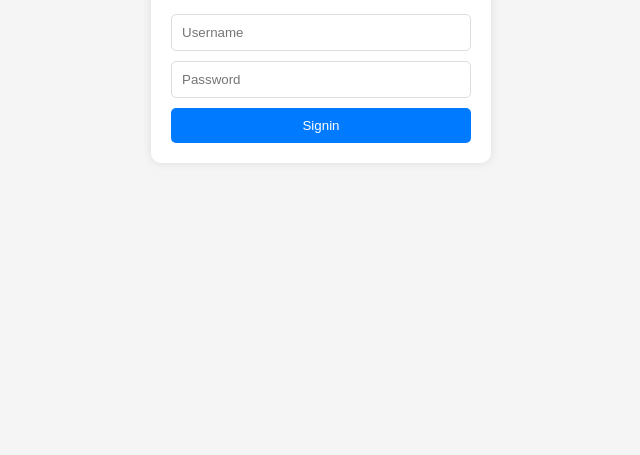
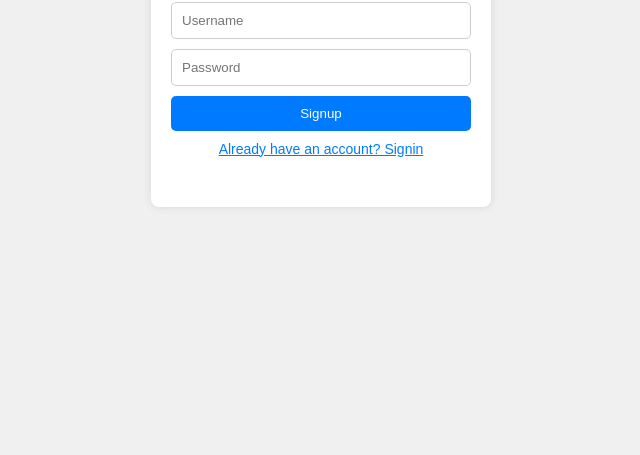
Before and after one commit to atulsingh9507/attendance_app, a plain HTML site: page static/index.html in a window 1280 px wide. Shown: the part 345-800 px from the top of the page, without its empty margins (319-959 px from the left). Drawn offline with Linux system fonts and the light colour scheme.

Commit message:
updated design

```diff
--- a/static/index.html
+++ b/static/index.html
@@ -7,32 +7,51 @@
     <style>
         body {
             font-family: Arial, sans-serif;
-            background-color: #f5f5f5;
+            background-color: #f0f0f0;
             margin: 0;
-            padding: 0;
+            display: flex;
+            justify-content: center;
+            align-items: center;
+            height: 100vh;
         }
         .container {
-            max-width: 300px;
-            margin: 50px auto;
+            width: 300px;
             padding: 20px;
             background-color: #ffffff;
-            border-radius: 10px;
+            border-radius: 8px;
             box-shadow: 0 0 10px rgba(0, 0, 0, 0.1);
+            text-align: center;
         }
         h1 {
-            text-align: center;
+            margin-bottom: 20px;
+            color: #333;
+        }
+        .toggle-form {
+            margin-bottom: 20px;
+        }
+        .toggle-form button {
+            background-color: transparent;
+            border: none;
+            cursor: pointer;
+            color: #007bff;
+            text-decoration: underline;
+            font-size: 14px;
         }
         form {
             display: flex;
             flex-direction: column;
+            align-items: center;
         }
         input {
+            width: 100%;
             margin-bottom: 10px;
             padding: 10px;
-            border: 1px solid #ddd;
+            border: 1px solid #ccc;
             border-radius: 5px;
+            box-sizing: border-box;
         }
         button {
+            width: 100%;
             padding: 10px;
             background-color: #007bff;
             color: white;
@@ -53,15 +72,27 @@
             <input type="password" id="signupPassword" placeholder="Password" required>
             <button type="submit">Signup</button>
         </form>
-        <h1>Signin</h1>
-        <form id="signinForm">
+        <div class="toggle-form">
+            <button id="toggleSignin">Already have an account? Signin</button>
+        </div>
+        <form id="signinForm" style="display: none;">
+            <h1>Signin</h1>
             <input type="text" id="signinUsername" placeholder="Username" required>
             <input type="password" id="signinPassword" placeholder="Password" required>
             <button type="submit">Signin</button>
         </form>
     </div>
     <script>
-        document.getElementById('signupForm').addEventListener('submit', async (e) => {
+        const signupForm = document.getElementById('signupForm');
+        const signinForm = document.getElementById('signinForm');
+        const toggleSignin = document.getElementById('toggleSignin');
+
+        toggleSignin.addEventListener('click', function() {
+            signupForm.style.display = 'none';
+            signinForm.style.display = 'flex';
+        });
+
+        signupForm.addEventListener('submit', async (e) => {
             e.preventDefault();
             const username = document.getElementById('signupUsername').value;
             const password = document.getElementById('signupPassword').value;
@@ -73,13 +104,15 @@
                 body: new URLSearchParams({ username, password })
             });
             if (response.ok) {
-                alert('Signup successful!');
+                alert('Signup successful! You can now signin.');
+                signupForm.style.display = 'none';
+                signinForm.style.display = 'flex';
             } else {
                 alert('Signup failed!');
             }
         });
 
-        document.getElementById('signinForm').addEventListener('submit', async (e) => {
+        signinForm.addEventListener('submit', async (e) => {
             e.preventDefault();
             const username = document.getElementById('signinUsername').value;
             const password = document.getElementById('signinPassword').value;
```
